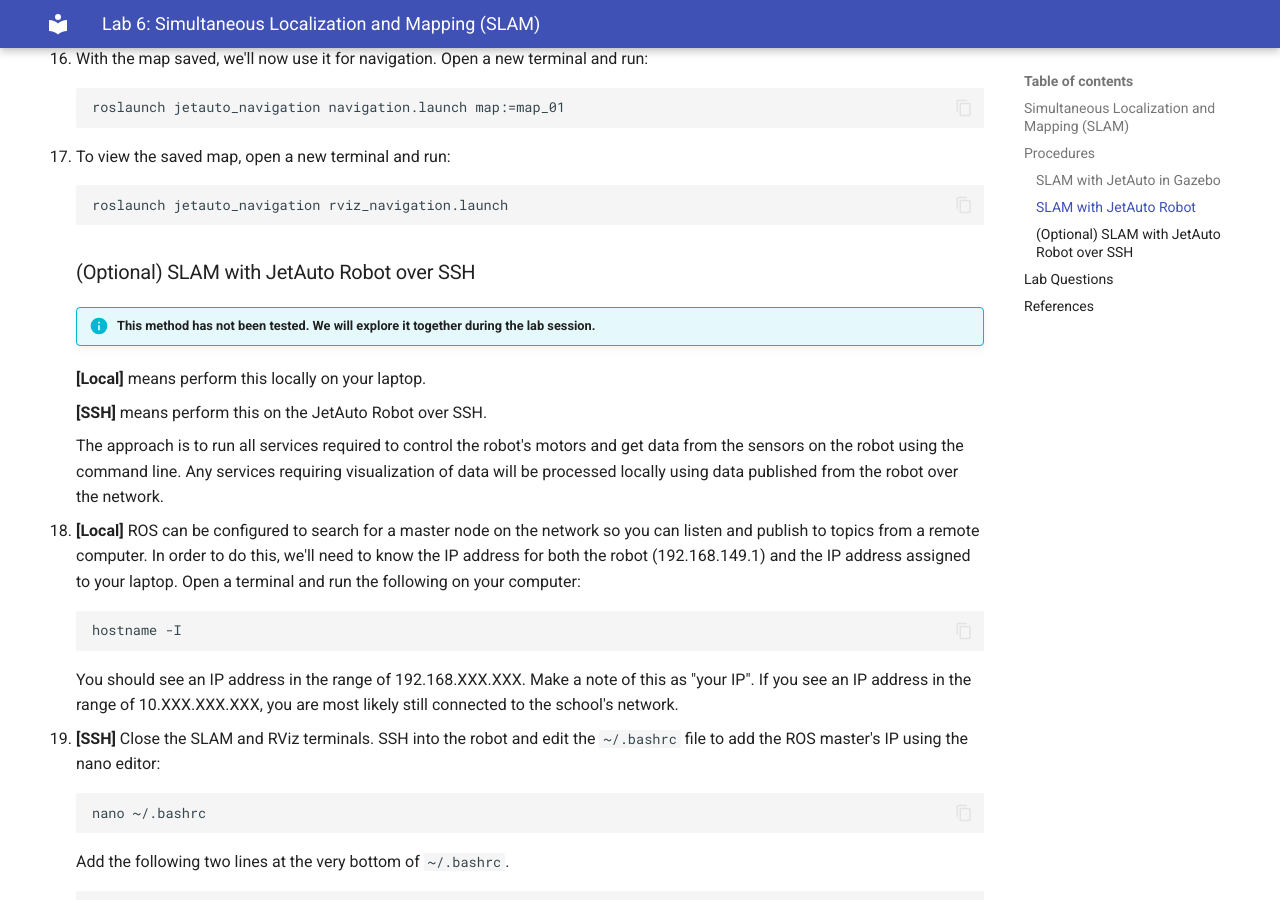
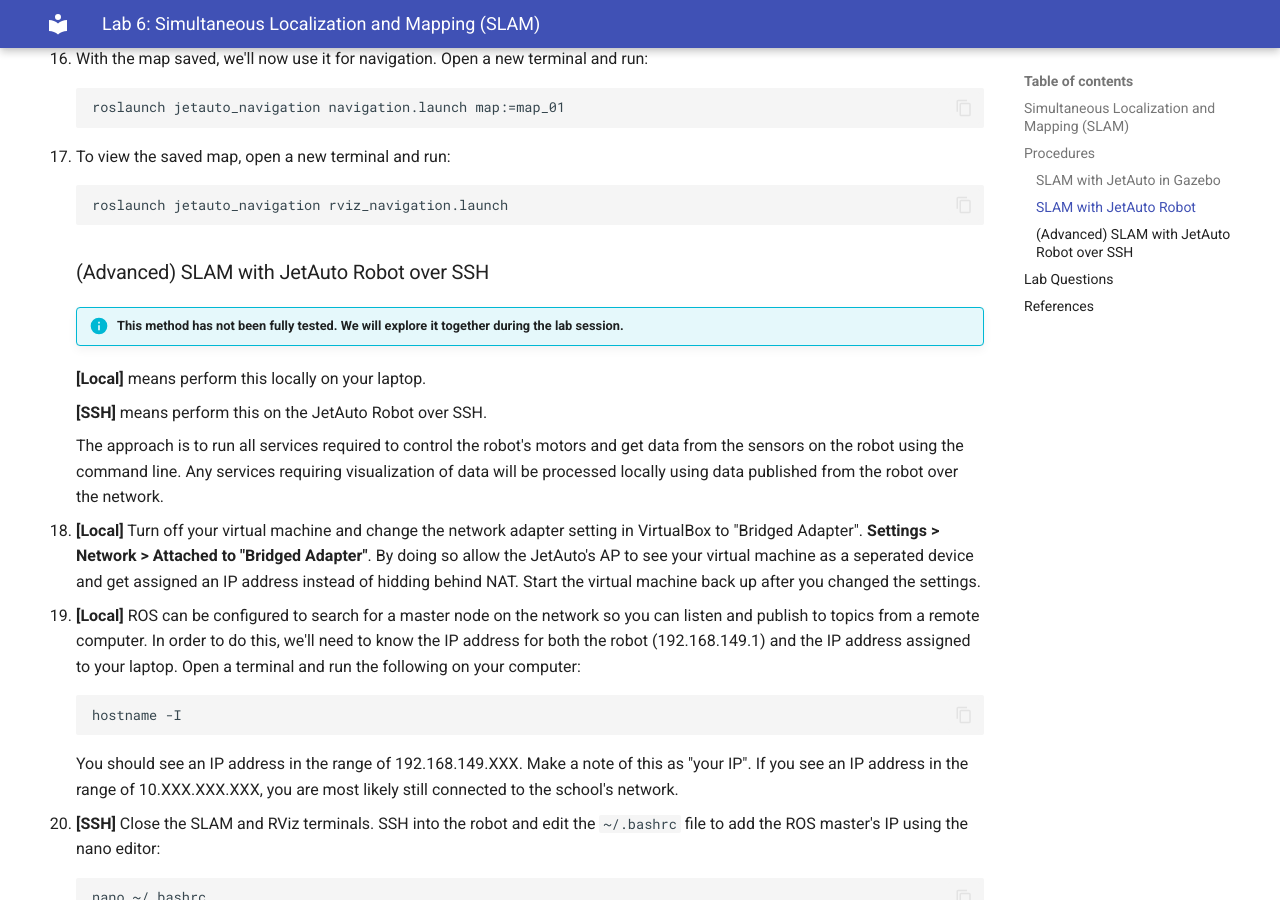
Before and after one commit to Seneca-BSA/Lab-Manual, an MkDocs documentation site: the page built from docs/AIG240/lab6.md, in a window 1280 px wide and 900 px high, scrolled down 3940 px. Built offline with MkDocs 1.6.1 and Material for MkDocs 9.7.7, drawn with Linux system fonts in a browser that asks for light colours; some of the changed text lies outside the part shown.

Commit message:
updated aig240 lab6

```diff
--- a/docs/AIG240/lab6.md
+++ b/docs/AIG240/lab6.md
@@ -118,9 +118,9 @@ Before running SLAM on your robot, we'll use Gazebo and RViz to simulate lidar r
 
         roslaunch jetauto_navigation rviz_navigation.launch
 
-    ### (Optional) SLAM with JetAuto Robot over SSH
+    ### (Advanced) SLAM with JetAuto Robot over SSH
 
-    !!! info "This method has not been tested. We will explore it together during the lab session."
+    !!! info "This method has not been fully tested. We will explore it together during the lab session."
 
     **[Local]** means perform this locally on your laptop.
 
@@ -128,11 +128,13 @@ Before running SLAM on your robot, we'll use Gazebo and RViz to simulate lidar r
 
     The approach is to run all services required to control the robot's motors and get data from the sensors on the robot using the command line. Any services requiring visualization of data will be processed locally using data published from the robot over the network.
 
+1. **[Local]** Turn off your virtual machine and change the network adapter setting in VirtualBox to "Bridged Adapter". **Settings > Network > Attached to "Bridged Adapter"**. By doing so allow the JetAuto's AP to see your virtual machine as a seperated device and get assigned an IP address instead of hidding behind NAT. Start the virtual machine back up after you changed the settings.
+
 1. **[Local]** ROS can be configured to search for a master node on the network so you can listen and publish to topics from a remote computer. In order to do this, we'll need to know the IP address for both the robot (192.168.149.1) and the IP address assigned to your laptop. Open a terminal and run the following on your computer:
 
         hostname -I
 
-    You should see an IP address in the range of 192.168.XXX.XXX. Make a note of this as "your IP". If you see an IP address in the range of 10.XXX.XXX.XXX, you are most likely still connected to the school's network.
+    You should see an IP address in the range of 192.168.149.XXX. Make a note of this as "your IP". If you see an IP address in the range of 10.XXX.XXX.XXX, you are most likely still connected to the school's network.
 
 1. **[SSH]** Close the SLAM and RViz terminals. SSH into the robot and edit the `~/.bashrc` file to add the ROS master's IP using the nano editor:
 
@@ -176,6 +178,14 @@ Before running SLAM on your robot, we'll use Gazebo and RViz to simulate lidar r
 
         roslaunch jetauto_slam rviz_slam.launch slam_methods:=gmapping
 
+    !!! info "RViz launch issue"
+
+        If RViz does not load with the proper config (not as shown in Fig 6.2), go to **File > Open Config** and open the config file in:
+
+        **~/jetauto_ws/src/jetauto_slam/rviz/gmapping_sim.rviz**
+
+        You can close the default.rviz without saving.
+
 1. **[Local]** Open a new terminal and start your keyboard controller from [Lab 5](lab5.md) and move the robot around the classroom to map the entire room.
 
 1. **[SSH]** Once you are satisfied, open a new terminal, SSH into the robot, navigate to the SLAM map directory, and save the map as `map_01` on the robot:
```
